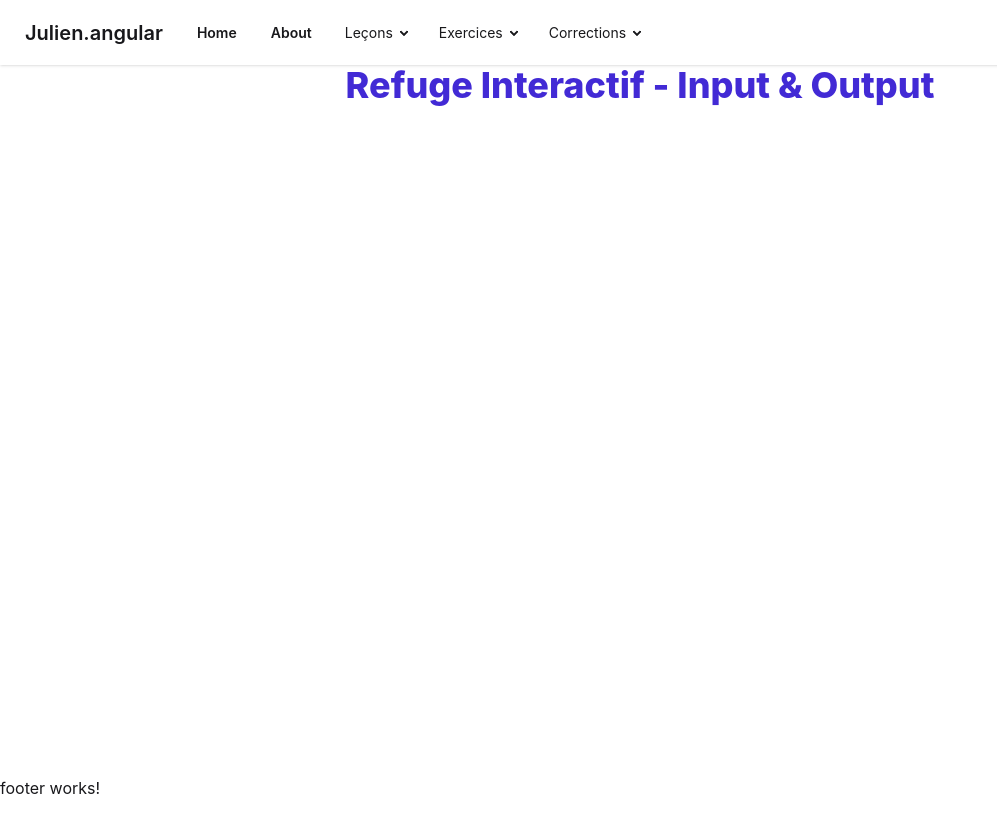
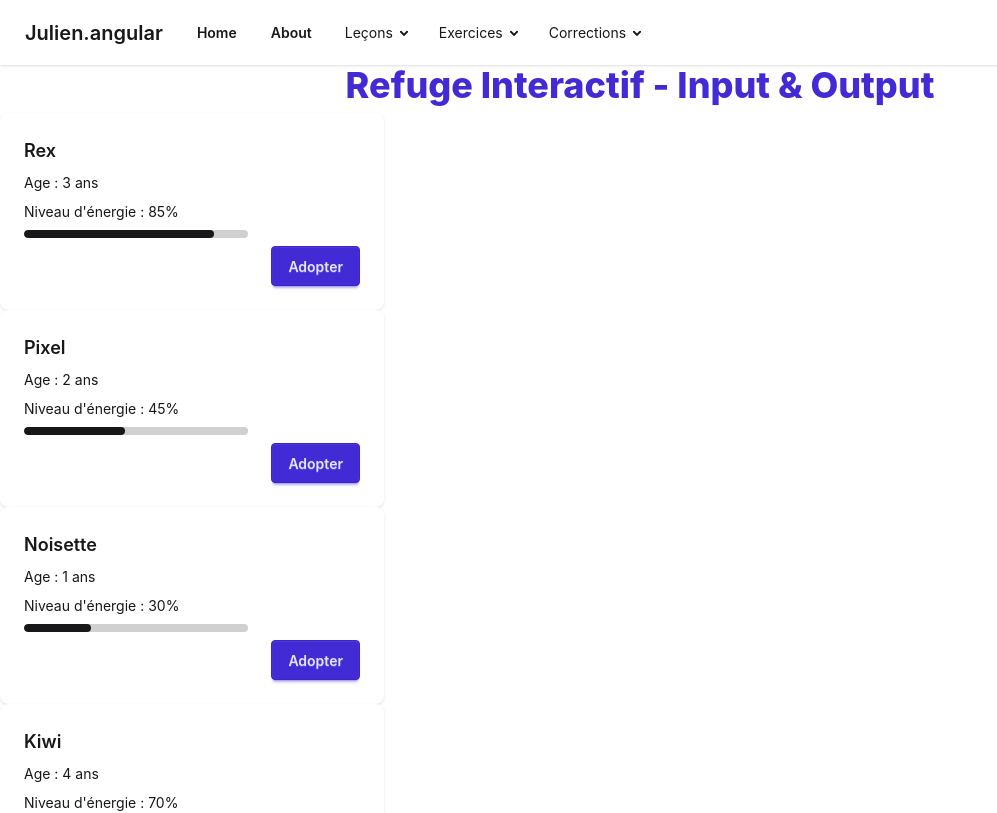
Before and after one commit to juliencongras/julien.angular, an Angular app: page /exercices/animal_input in a window 1280 px wide. Shown: the top 813 px of the page, without its empty margins (0-997 px from the left). Built offline with nearby package versions, Linux system fonts and the light colour scheme.

Commit message:
Exercice animal input Children displaying correctly in the page while being separated.

```diff
--- a/src/app/app.routes.ts
+++ b/src/app/app.routes.ts
@@ -112,7 +112,7 @@ export const routes: Routes = [
   },
   {
     path: 'exercices/animal_input',
-    loadComponent: () => import('./pages/exercices/animal-input-exercice/animal-input-exercice').then((m) => m.AnimalCard),
+    loadComponent: () => import('./pages/exercices/animal-input-exercice/animal-input-exercice').then((m) => m.AnimalInput),
   },
 
   //Corrections
--- a/src/app/components/animal-card/animal-card.html
+++ b/src/app/components/animal-card/animal-card.html
@@ -1,10 +1,11 @@
 <div class="card bg-base-100 w-96 shadow-sm">
   <div class="card-body">
-    <h2 class="card-title">Card Title</h2>
-    <p>A card component has a figure, a body part, and inside body there are title and actions parts</p>
-    <progress class="progress w-56" value="10" max="100"></progress>
+    <h2 class="card-title">{{ animal().name }}</h2>
+    <p>Age : {{ animal().age }} ans</p>
+    <p>Niveau d'énergie : {{ animal().energyLevel }}%</p>
+    <progress class="progress w-56" [value]="animal().energyLevel" max="100"></progress>
     <div class="card-actions justify-end">
-      <button class="btn btn-primary">Buy Now</button>
+      <button class="btn btn-primary">Adopter</button>
     </div>
   </div>
 </div>
--- a/src/app/components/animal-card/animal-card.ts
+++ b/src/app/components/animal-card/animal-card.ts
@@ -15,14 +15,13 @@ export interface Animal {
   templateUrl: './animal-card.html',
 })
 export class AnimalCard {
-    // 📥 Entrée de données (Property Binding [user]="...")
-  //user = input.required<UserProfile>();
+  animal = input.required<Animal>();
 
   // 📤 Sortie d'événement (Event Binding (statusChange)="..." )
   //statusChange = output<number>();
 
-  toggleStatus(): void {
+  //toggleStatus(): void {
     // Émission de l'ID vers le composant Parent
     //this.statusChange.emit(this.user().id);
-  }
+  //}
 }
--- a/src/app/pages/exercices/animal-input-exercice/animal-input-exercice.html
+++ b/src/app/pages/exercices/animal-input-exercice/animal-input-exercice.html
@@ -1,3 +1,11 @@
 <div class="text-center space-y-2">
     <h1 class="text-4xl font-extrabold text-primary">{{ title }}</h1>
 </div>
+
+<div class="space-y-3 my-2">
+    @for (a of animals(); track a.id) {
+        <app-animal-card
+          [animal]="a">
+        </app-animal-card>
+    }
+</div>
```
Also changed, not shown: src/app/pages/exercices/animal-input-exercice/animal-input-exercice.ts (+3 -5 lines).
